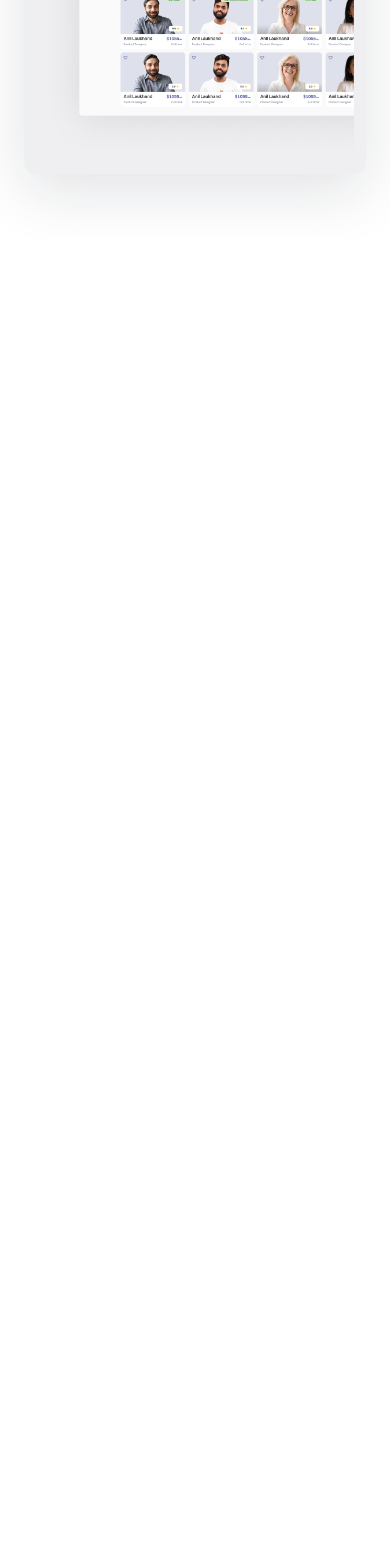
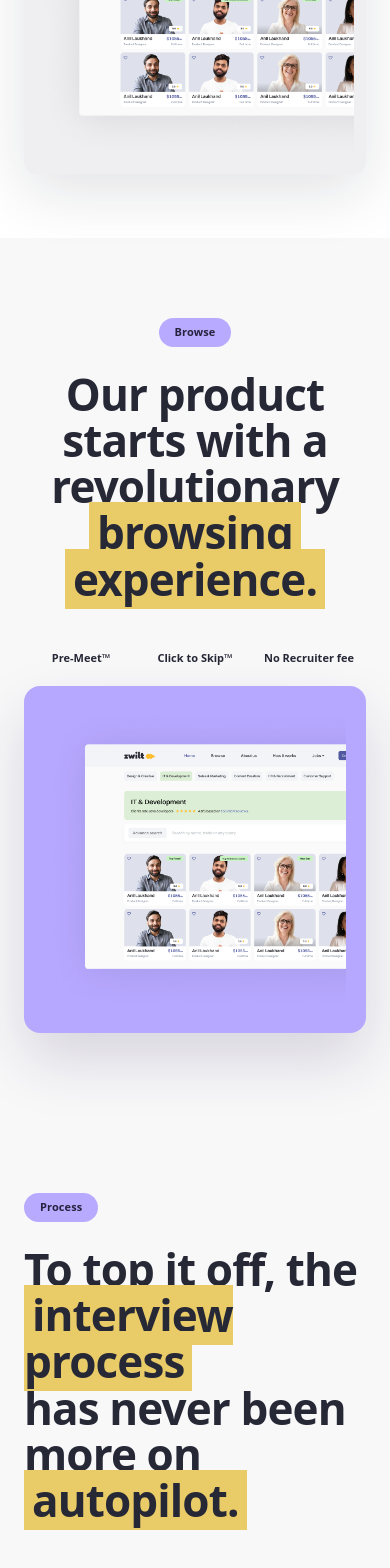
Before and after one commit to Mauricecliff/Punch-Assesment, a Next.js app: page / in a window 390 px wide. Shown: the part 2161-3729 px from the top of the page. Before the commit the page ends 2399 px from the top, so only its background shows below. Built offline with nearby package versions, Linux system fonts and the light colour scheme.

Commit message:
Add Browse and Process landing sections

```diff
--- /dev/null
+++ b/app/components/Browse.tsx
@@ -0,0 +1,37 @@
+import Image from "next/image";
+
+export default function Browse() {
+  return (
+    <section className="bg-[#f8f8f9] py-20 md:py-24">
+      <div className="mx-auto flex max-w-[1200px] flex-col items-center px-6">
+        <span className="inline-flex rounded-full bg-[#b8abff] px-4 py-1.5 text-[11px] font-semibold tracking-[0.01em] text-[#26223f]">
+          Browse
+        </span>
+
+        <h2 className="mt-6 text-center text-[44px] leading-[1.05] font-semibold tracking-[-0.02em] text-[#262836] md:text-[58px]">
+          Our product starts with a
+          <br />
+          revolutionary <span className="bg-[#e9cb68] px-2">browsing</span>
+          <br />
+          <span className="bg-[#e9cb68] px-2">experience.</span>
+        </h2>
+
+        <div className="mt-12 grid w-full max-w-[760px] grid-cols-3 text-center text-[11px] font-semibold text-[#262836]">
+          <p>Pre-Meet™</p>
+          <p>Click to Skip™</p>
+          <p>No Recruiter fee</p>
+        </div>
+
+        <div className="mt-5 w-full max-w-[1020px] overflow-hidden rounded-2xl bg-[#b7a8ff] p-5 shadow-[0_28px_60px_rgba(35,23,76,0.15)] md:p-8">
+          <Image
+            src="/section-1.png"
+            alt="Browse experience interface"
+            width={1200}
+            height={740}
+            className="h-auto w-full rounded-xl object-cover"
+          />
+        </div>
+      </div>
+    </section>
+  );
+}
--- /dev/null
+++ b/app/components/Process.tsx
@@ -0,0 +1,17 @@
+export default function Process() {
+  return (
+    <section className="bg-[#f8f8f9] py-20 md:py-24">
+      <div className="mx-auto max-w-[1200px] px-6">
+        <span className="inline-flex rounded-full bg-[#b8abff] px-4 py-1.5 text-[11px] font-semibold tracking-[0.01em] text-[#26223f]">
+          Process
+        </span>
+
+        <h2 className="mt-6 max-w-[940px] text-[44px] leading-[1.05] font-semibold tracking-[-0.02em] text-[#262836] md:text-[54px]">
+          To top it off, the <span className="bg-[#e9cb68] px-2">interview process</span>
+          <br />
+          has never been more on <span className="bg-[#e9cb68] px-2">autopilot.</span>
+        </h2>
+      </div>
+    </section>
+  );
+}
--- a/app/page.tsx
+++ b/app/page.tsx
@@ -1,6 +1,8 @@
 import Header from "./components/Header";
 import Hero from "./components/Hero";
 import Product from "./components/Product";
+import Browse from "./components/Browse";
+import Process from "./components/Process";
 
 export default function Home() {
   return (
@@ -8,6 +10,8 @@ export default function Home() {
       <Header />
       <Hero />
       <Product />
+      <Browse />
+      <Process />
     </div>
   );
 }
```
